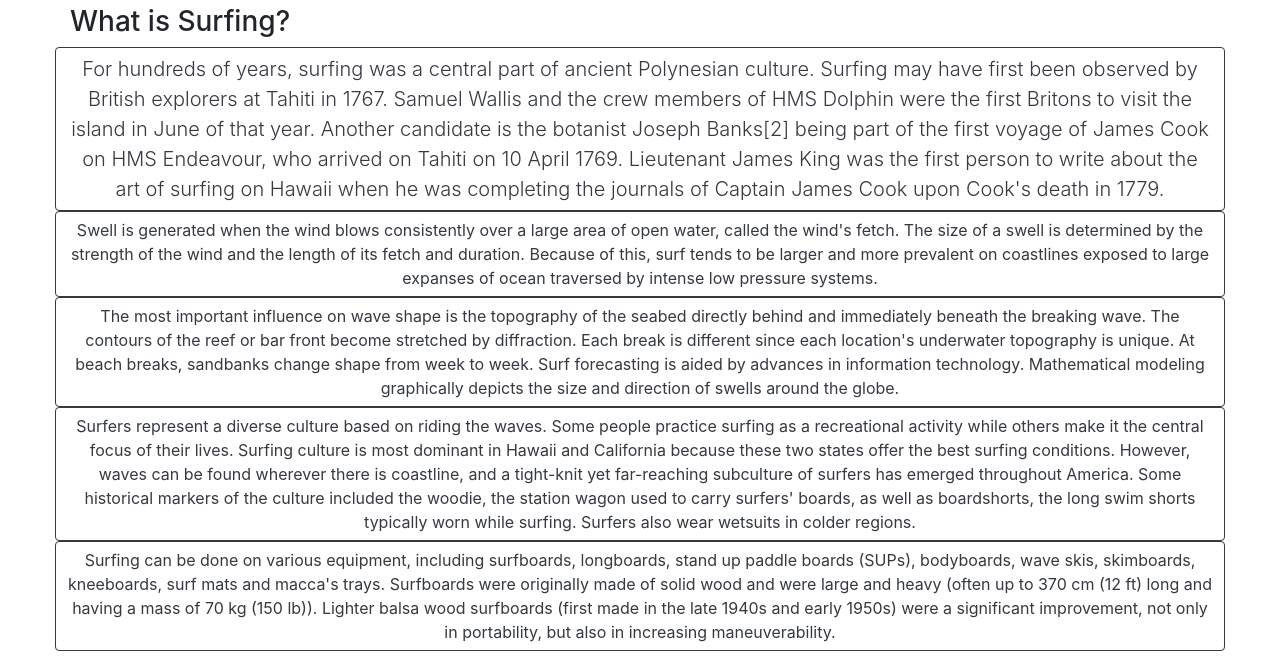
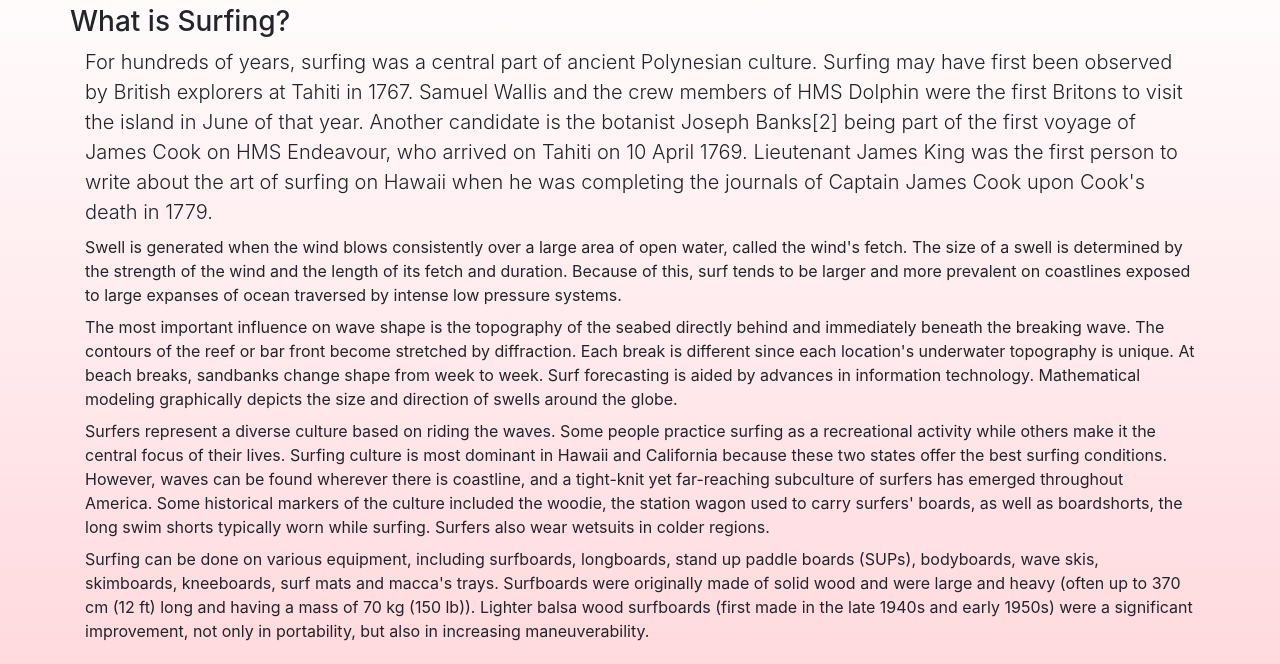
Before and after one commit to katysantacruz/SMC_WD3_FALL19, a plain HTML site: page hw/week4hw/surf.html in a window 1280 px wide. Shown: the part 125-789 px from the top of the page. Drawn offline with nearby package versions, Linux system fonts and the light colour scheme; grey boxes are pictures that could not be loaded.

```diff
--- a/hw/week4hw/style.css
+++ b/hw/week4hw/style.css
@@ -7,3 +7,7 @@
 h1 {font-family:Permanent Marker;color:white;text-align:center}
 p2 {color:black}
 h2 {font-family:Permanent Marker;color:#e3f2fd;text-align:center;font-size: 40pt}
+
+#grad {
+    background-image: linear-gradient(white, #FFC9D0);
+  }
--- a/hw/week4hw/surf.html
+++ b/hw/week4hw/surf.html
@@ -32,70 +32,96 @@
 </nav>
 
 <body>
+    <div id="grad">
         <h2>SURF</h2>
         <div class="container-fluid">
             <div class="container">
                 <div class="row">
                     <h3>What is Surfing?</h3>
-                <div class="row btn btn-outline-dark ">
-               <p1 class="lead">For hundreds of years, surfing was a central part of ancient Polynesian culture.
-                    Surfing may have first been observed by British explorers at Tahiti in 1767. Samuel Wallis and the
-                    crew members of HMS Dolphin were the first Britons to visit the island in June of that year. Another
-                    candidate is the botanist Joseph Banks[2] being part of the first voyage of James Cook on HMS
-                    Endeavour, who arrived on Tahiti on 10 April 1769. Lieutenant James King was the first person to
-                    write about the art of surfing on Hawaii when he was completing the journals of Captain James Cook
+                    <div class="col-lg-12 ">
+                        <p1 class="lead">For hundreds of years, surfing was a central part of ancient Polynesian
+                            culture.
+                            Surfing may have first been observed by British explorers at Tahiti in 1767. Samuel Wallis
+                            and the
+                            crew members of HMS Dolphin were the first Britons to visit the island in June of that year.
+                            Another
+                            candidate is the botanist Joseph Banks[2] being part of the first voyage of James Cook on
+                            HMS
+                            Endeavour, who arrived on Tahiti on 10 April 1769. Lieutenant James King was the first
+                            person to
+                            write about the art of surfing on Hawaii when he was completing the journals of Captain
+                            James Cook
                             upon Cook's death in 1779.
                         </p1>
                     </div>
-                <div class="row btn btn-outline-dark ">
+                    <div class="col-sm-12 mt-2">
                         <p1>
-                    Swell is generated when the wind blows consistently over a large area of open water, called the
-                    wind's fetch. The size of a swell is determined by the strength of the wind and the length of its
-                    fetch and duration. Because of this, surf tends to be larger and more prevalent on coastlines
+                            Swell is generated when the wind blows consistently over a large area of open water, called
+                            the
+                            wind's fetch. The size of a swell is determined by the strength of the wind and the length
+                            of its
+                            fetch and duration. Because of this, surf tends to be larger and more prevalent on
+                            coastlines
                             exposed to large expanses of ocean traversed by intense low pressure systems.
                         </p1>
                     </div>
-            <div class="row btn btn-outline-dark ">
+                    <div class="col-sm-12 mt-2">
                         <p1>
-                    The most important influence on wave shape is the topography of the seabed directly behind and
-                    immediately beneath the breaking wave. The contours of the reef or bar front become stretched by
-                    diffraction. Each break is different since each location's underwater topography is unique. At beach
+                            The most important influence on wave shape is the topography of the seabed directly behind
+                            and
+                            immediately beneath the breaking wave. The contours of the reef or bar front become
+                            stretched by
+                            diffraction. Each break is different since each location's underwater topography is unique.
+                            At beach
                             breaks, sandbanks change shape from week to week. Surf forecasting is aided by advances in
-                    information technology. Mathematical modeling graphically depicts the size and direction of swells
+                            information technology. Mathematical modeling graphically depicts the size and direction of
+                            swells
                             around the globe.
                         </p1>
                     </div>
-            <div class="row btn btn-outline-dark ">
+                    <div class="col-sm-12 mt-2">
                         <p1>
-                    Surfers represent a diverse culture based on riding the waves. Some people practice surfing as a
-                    recreational activity while others make it the central focus of their lives. Surfing culture is most
-                    dominant in Hawaii and California because these two states offer the best surfing conditions.
+                            Surfers represent a diverse culture based on riding the waves. Some people practice surfing
+                            as a
+                            recreational activity while others make it the central focus of their lives. Surfing culture
+                            is most
+                            dominant in Hawaii and California because these two states offer the best surfing
+                            conditions.
                             However, waves can be found wherever there is coastline, and a tight-knit yet far-reaching
                             subculture of surfers has emerged throughout America. Some historical markers of the culture
-                    included the woodie, the station wagon used to carry surfers' boards, as well as boardshorts, the
+                            included the woodie, the station wagon used to carry surfers' boards, as well as
+                            boardshorts, the
                             long swim shorts typically worn while surfing. Surfers also wear wetsuits in colder regions.
                         </p1>
                     </div>
-            <div class="row btn btn-outline-dark ">
+                    <div class="col-sm-12 mt-2">
                         <p1>
-                    Surfing can be done on various equipment, including surfboards, longboards, stand up paddle boards
-                    (SUPs), bodyboards, wave skis, skimboards, kneeboards, surf mats and macca's trays. Surfboards were
-                    originally made of solid wood and were large and heavy (often up to 370 cm (12 ft) long and having a
-                    mass of 70 kg (150 lb)). Lighter balsa wood surfboards (first made in the late 1940s and early
+                            Surfing can be done on various equipment, including surfboards, longboards, stand up paddle
+                            boards
+                            (SUPs), bodyboards, wave skis, skimboards, kneeboards, surf mats and macca's trays.
+                            Surfboards were
+                            originally made of solid wood and were large and heavy (often up to 370 cm (12 ft) long and
+                            having a
+                            mass of 70 kg (150 lb)). Lighter balsa wood surfboards (first made in the late 1940s and
+                            early
                             1950s) were a significant improvement, not only in portability, but also in increasing
                             maneuverability.
                         </p1>
+                    </div>
+                    <div class="text-center my-md-4 my-sm-2">
+                        <img src="https://cottagelife.com/wp-content/uploads/2017/05/surfer_shutterstock-1024x683.jpg"
+                            class="img-fluid" alt="IMAGE">
+                    </div>
+                </div>
+            </div>
+        </div>
     </div>
 
 
 
 
-
-            </div>
-        </div>
-    </div>
-
-    <!-- Optional JavaScript -->
+    <!-- Optional
+                        JavaScript -->
     <!-- jQuery first, then Popper.js, then Bootstrap JS -->
     <script src="https://code.jquery.com/jquery-3.3.1.slim.min.js"
         integrity="sha384-q8i/X+965DzO0rT7abK41JStQIAqVgRVzpbzo5smXKp4YfRvH+8abtTE1Pi6jizo" crossorigin="anonymous">
```
Also changed, not shown: hw/week4hw/about.html (+51 -4 lines), hw/week4hw/swim.html (+31 -4 lines). Lines whose indentation alone changed are shown as unchanged.
